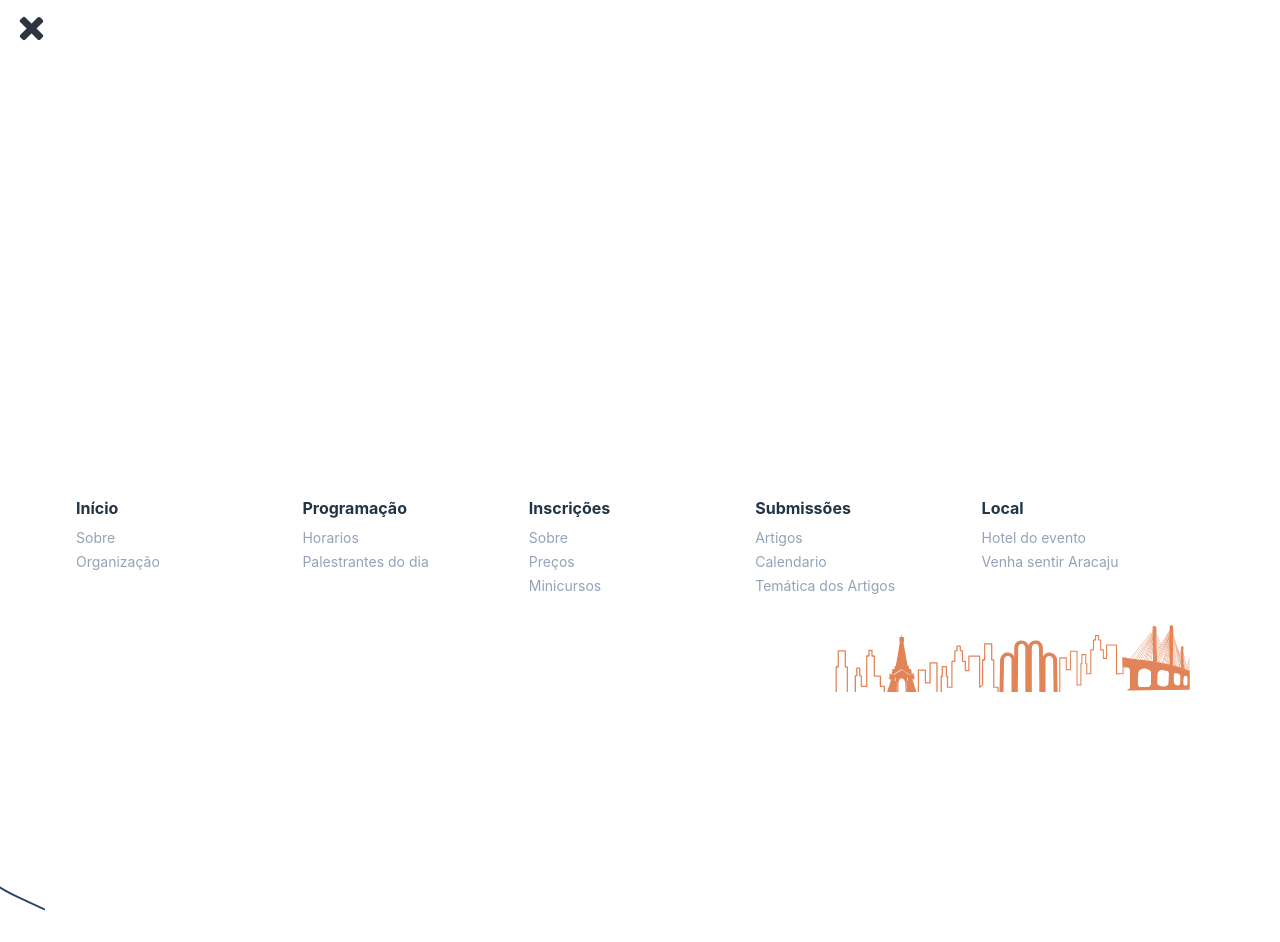
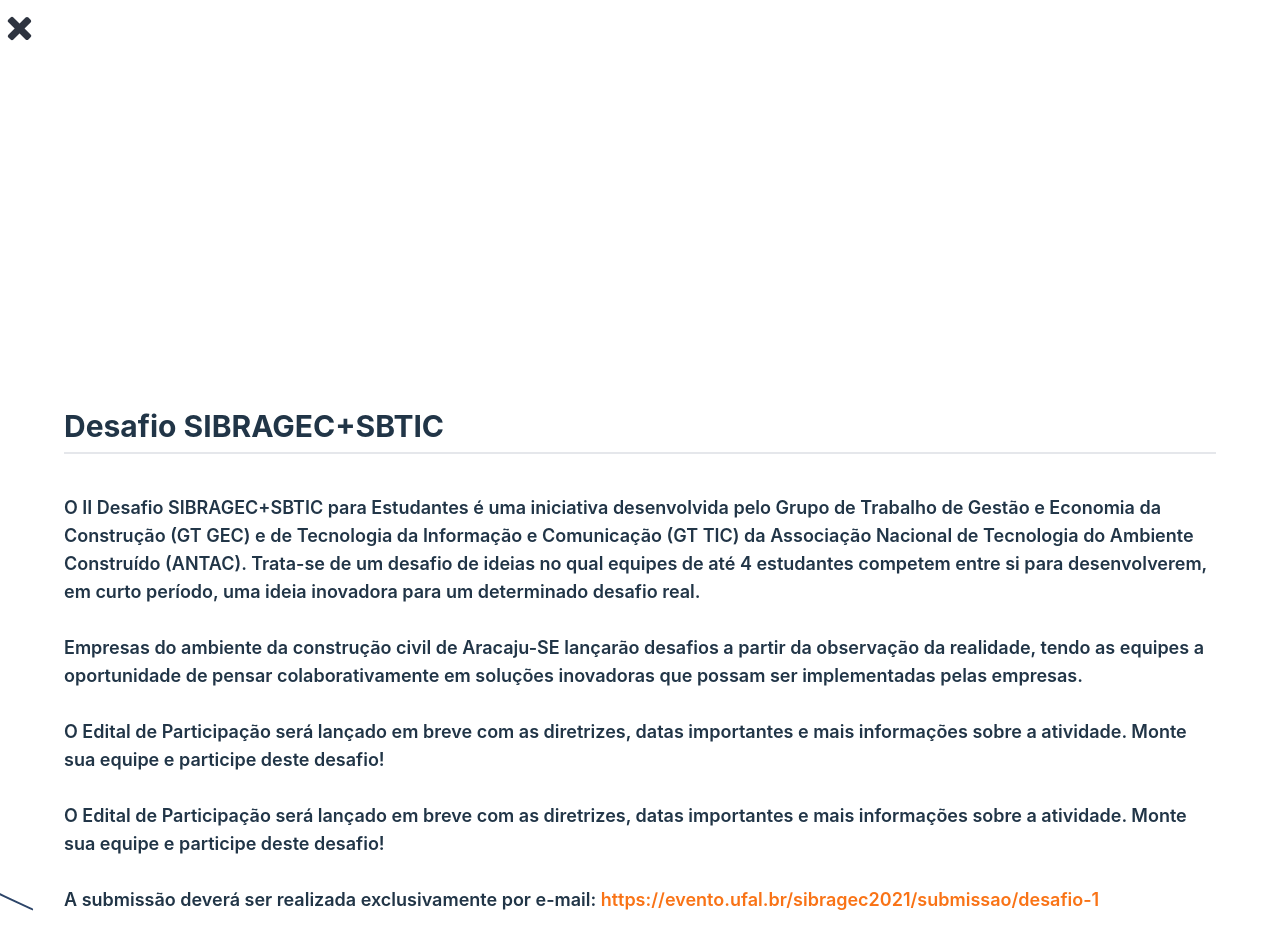
Before and after one commit to softeam-org/sibragecsbtic-web, a React (Vite) app: page /desafio in a window 1280 px wide. Shown: the top 942 px of the page. Before the commit the page ends 800 px from the top, so only its background shows below. Built offline with nearby package versions, Linux system fonts and the light colour scheme; what tailwind-nord would draw is missing.

Commit message:
Adicionado conteúdo

```diff
--- a/src/container/Desafio.jsx
+++ b/src/container/Desafio.jsx
@@ -6,7 +6,42 @@ function Desafio() {
     return (
         <Container color="nord6">
 
+            <div className='text-nord1 text-md font-semibold pt-2 text-lg'>
+                <SectionTitle title={"Desafio SIBRAGEC+SBTIC"} />
 
+                <div className="w-100 flex flex-col items-center justify-center">
+                    <p className=" text-nord1 text-md font-semibold">O II Desafio SIBRAGEC+SBTIC para Estudantes é uma iniciativa desenvolvida pelo Grupo de Trabalho de Gestão e Economia da Construção (GT GEC) e de Tecnologia da Informação e Comunicação (GT TIC) da Associação Nacional de Tecnologia do Ambiente Construído (ANTAC). Trata-se de um desafio de ideias no qual equipes de até 4 estudantes competem entre si para desenvolverem, em curto período, uma ideia inovadora para um determinado desafio real.</p>
+                </div>
+                <br />
+                <div>
+                    <p> Empresas do ambiente da construção civil de Aracaju-SE lançarão desafios a partir da observação da realidade, tendo as equipes a oportunidade de pensar colaborativamente em soluções inovadoras que possam ser implementadas pelas empresas.
+                    </p>
+                </div>
+                <br />
+                <div>
+                    <p> O Edital de Participação será lançado em breve com as diretrizes, datas importantes e mais informações sobre a atividade.
+                        Monte sua equipe e participe deste desafio!
+                    </p>
+                </div>
+                <br />
+                <div>
+                    <p>
+                        O Edital de Participação será lançado em breve com as diretrizes, datas importantes e mais informações sobre a atividade.
+                        Monte sua equipe e participe deste desafio!
+
+                    </p>
+                    <br />
+
+                    <p>
+                        A submissão deverá ser realizada exclusivamente por e-mail:  <a
+                            href="https://evento.ufal.br/sibragec2021/submissao/desafio-1"
+                            className="text-orange-500 text-underline"
+                        >
+                            https://evento.ufal.br/sibragec2021/submissao/desafio-1
+                        </a>
+                    </p>
+                </div>
+            </div>
         </Container>
 
     )
```
